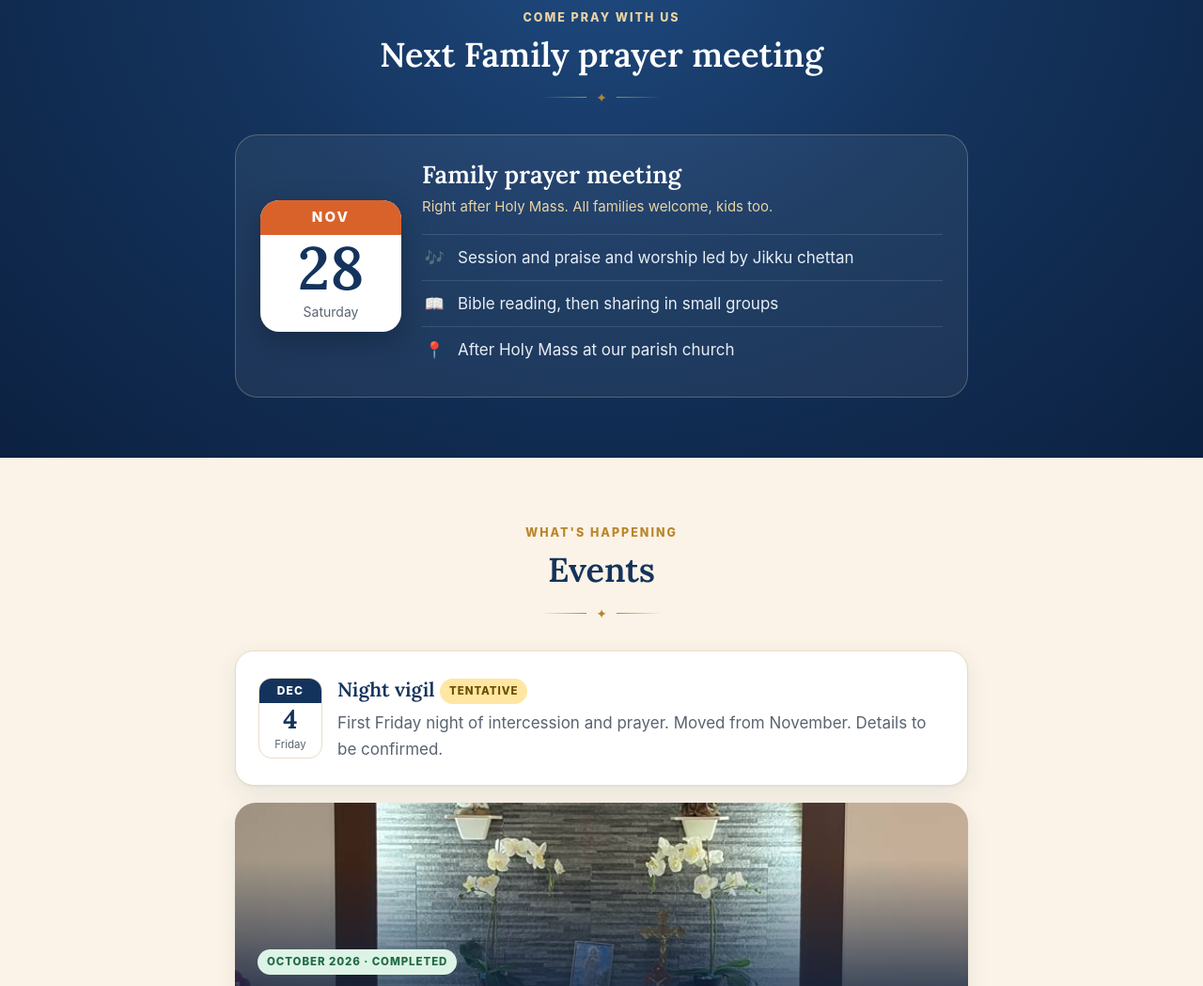
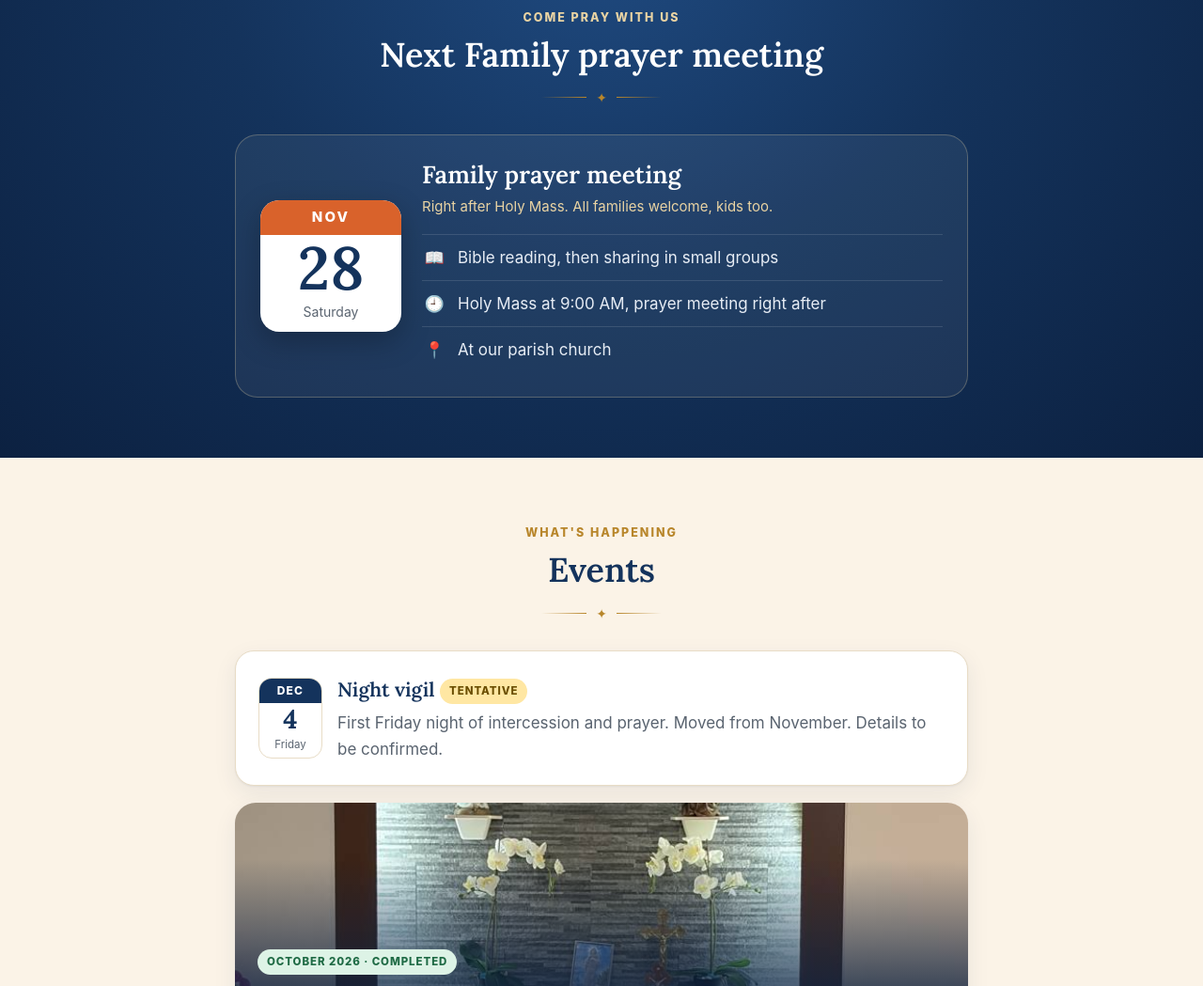
Before and after one commit to Holy-Family-Parish-Halifax-NS/jesus-youth-website, a plain HTML site: page index.html in a window 1280 px wide. Shown: the part 1382-2431 px from the top of the page at 94% size. Drawn offline with Linux system fonts and the light colour scheme.

Commit message:
Remove session leader name

```diff
--- a/index.html
+++ b/index.html
@@ -282,10 +282,10 @@
           <h3>Family prayer meeting</h3>
           <p class="note">Right after Holy Mass. All families welcome, kids too.</p>
           <ul>
-            <li><i>🎶</i><span>Session and praise and worship led by Jikku chettan</span></li>
             <li><i>📖</i><span>Bible reading, then sharing in small groups</span></li>
-            <!-- TODO: add the new church name/address and the Saturday Mass time -->
-            <li><i>📍</i><span>After Holy Mass at our parish church</span></li>
+            <li><i>🕘</i><span>Holy Mass at 9:00 AM, prayer meeting right after</span></li>
+            <!-- TODO: add the new church name and address -->
+            <li><i>📍</i><span>At our parish church</span></li>
           </ul>
         </div>
       </div>
```
Also changed, not shown: 1 other file.
